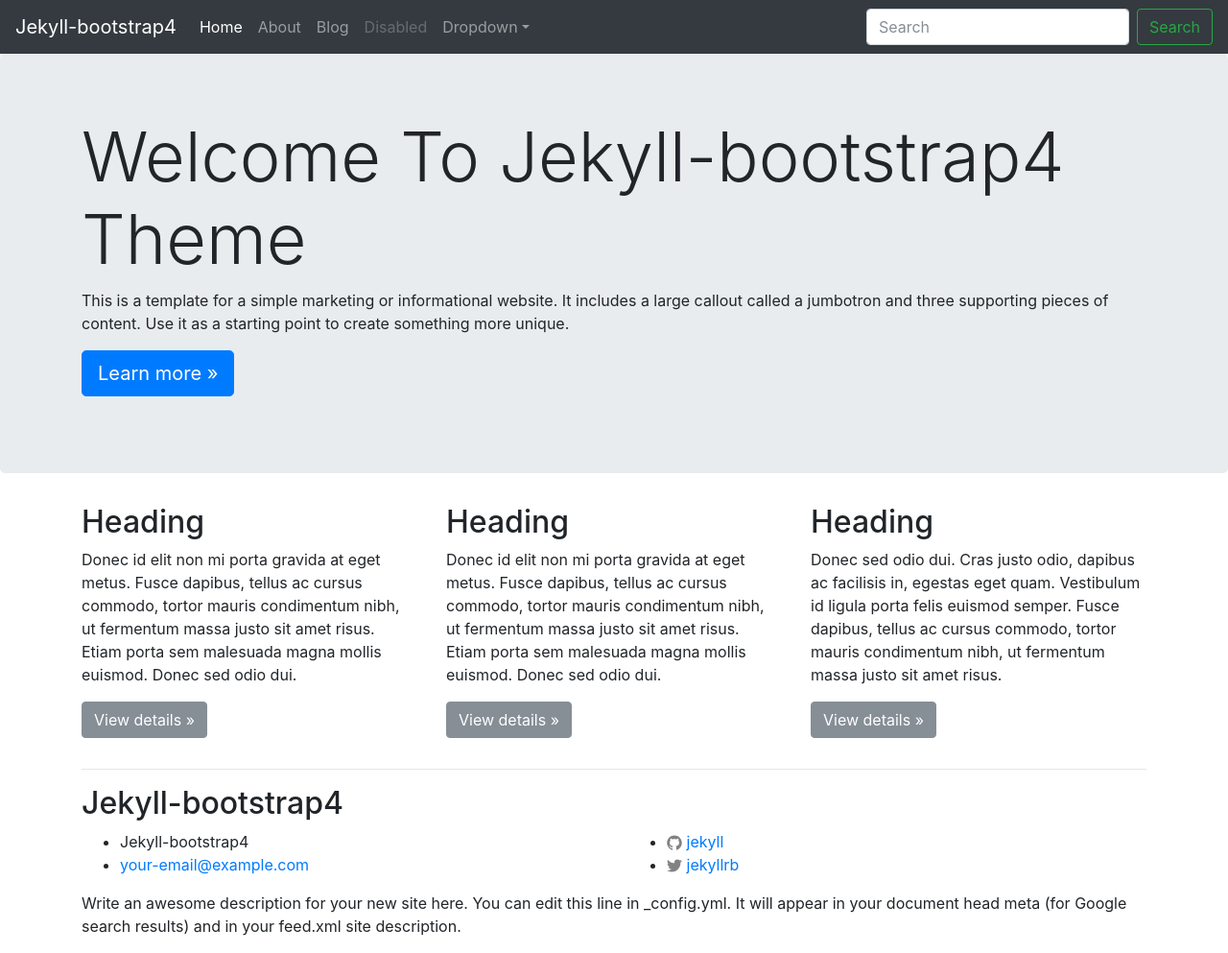
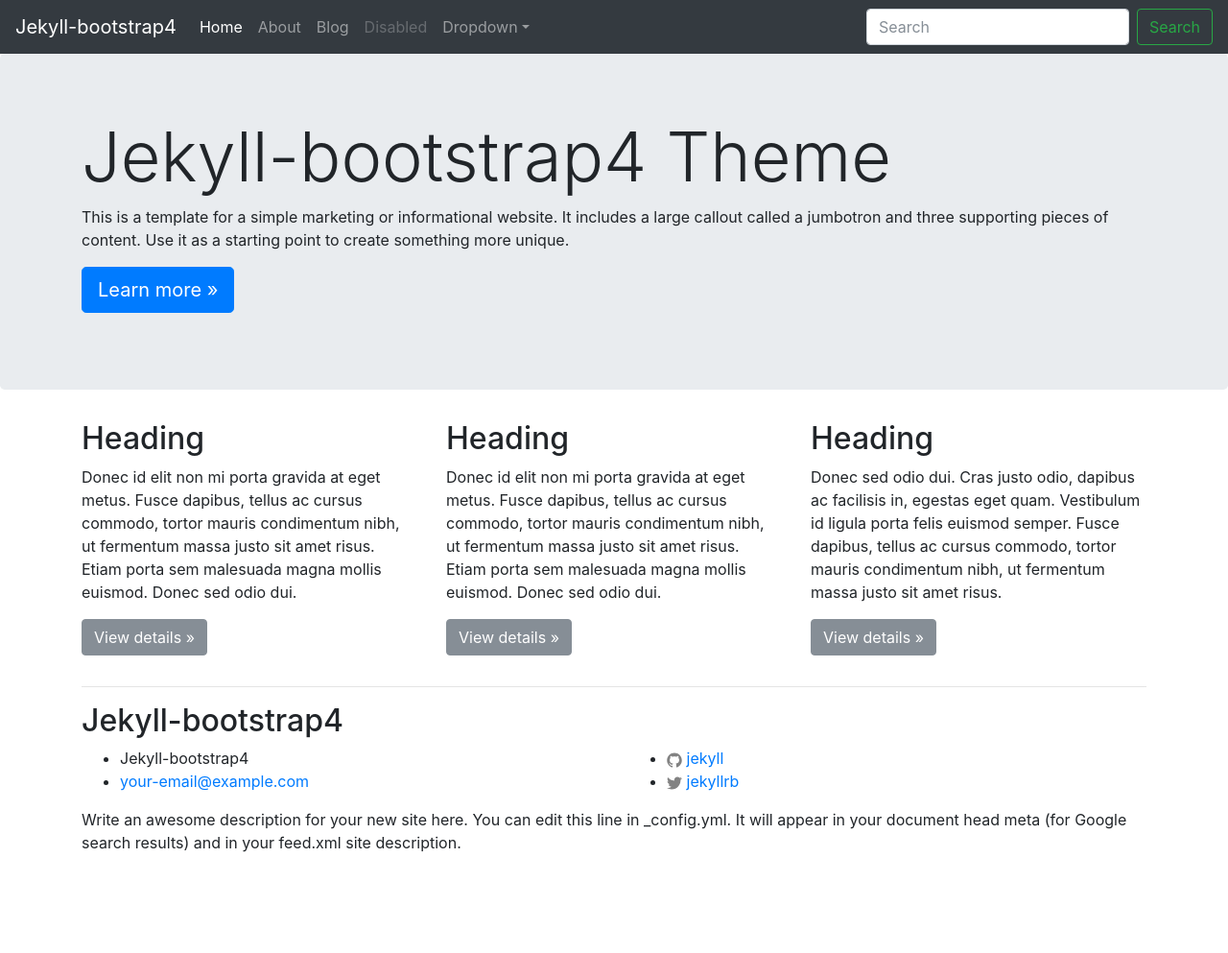
Before and after one commit to LKay/Jekyll-bootstrap4, a Jekyll site: the page built from index.md, in a window 1280 px wide and 993 px high. Shown: the whole window at 96% size. Built offline with Jekyll 4.4.1, drawn with Linux system fonts in a browser that asks for light colours; nearby versions of some CDN libraries.

Commit message:
Update index.md

```diff
--- a/index.md
+++ b/index.md
@@ -9,7 +9,7 @@ layout: default
   <!-- Main jumbotron for a primary marketing message or call to action -->
   <div class="jumbotron">
     <div class="container">
-      <h1 class="display-3">Welcome To Jekyll-bootstrap4 Theme</h1>
+      <h1 class="display-3">Jekyll-bootstrap4 Theme</h1>
       <p>This is a template for a simple marketing or informational website. It includes a large callout called a jumbotron and three supporting pieces of content. Use it as a starting point to create something more unique.</p>
       <p><a class="btn btn-primary btn-lg" href="#" role="button">Learn more &raquo;</a></p>
     </div>
```
